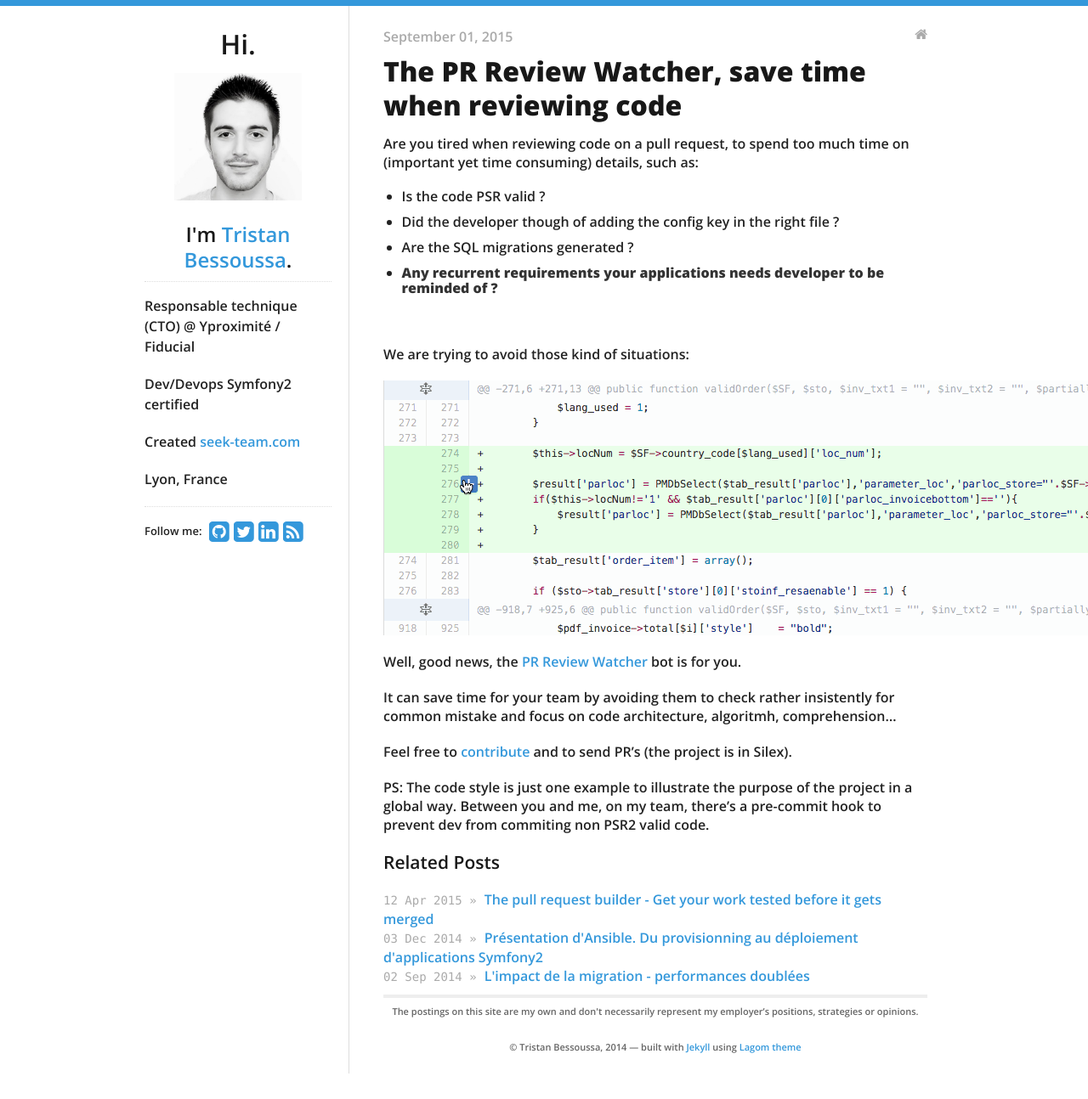
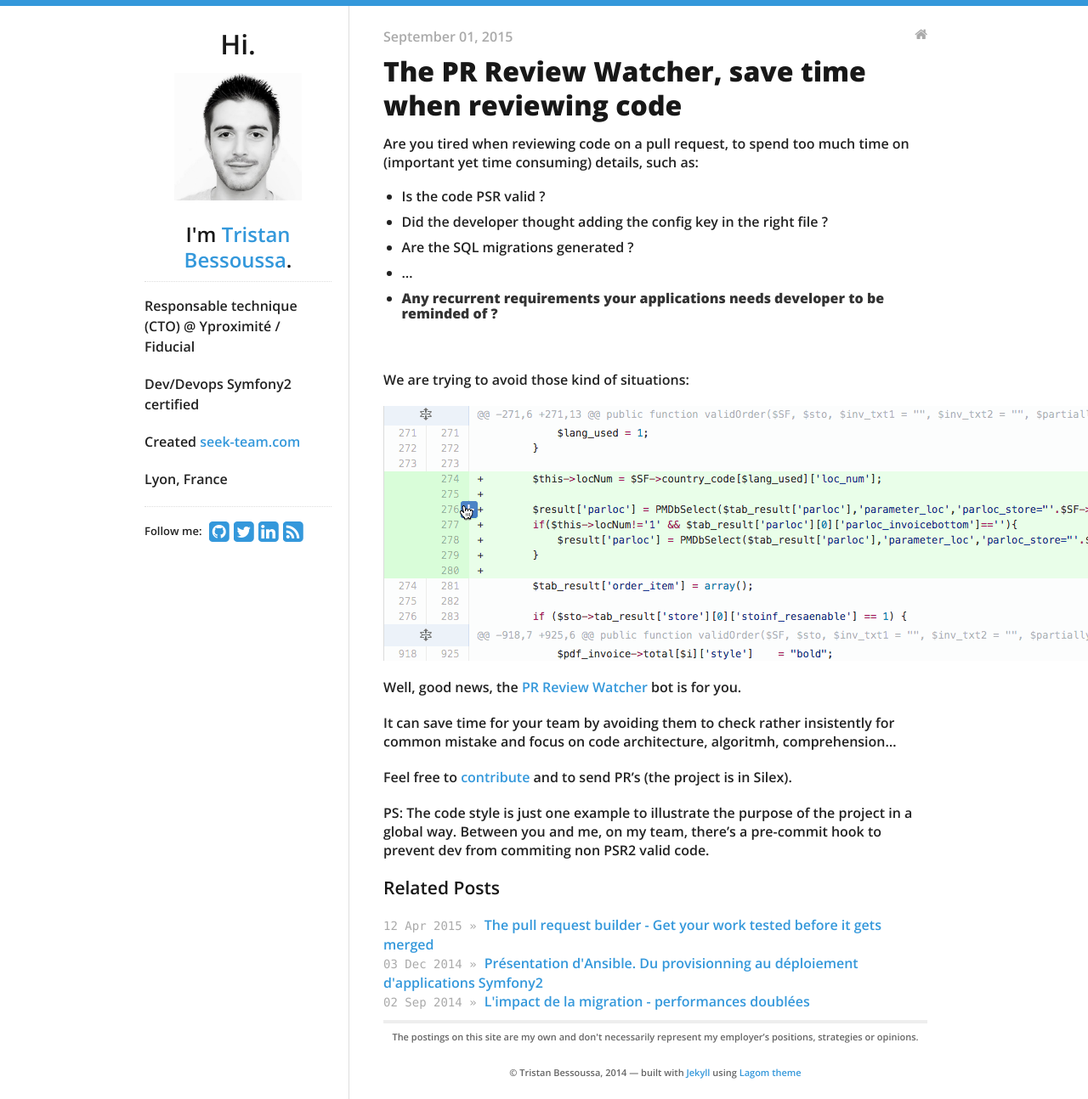
Before and after one commit to swanson/lagom, a Jekyll site: the page built from _posts/2015-09-01-pull-request-reviewer.md, in a window 1280 px wide. Shown: the whole page at 85% size. Built offline with Jekyll 4.4.1, drawn with Linux system fonts in a browser that asks for light colours; nearby versions of some CDN libraries; comment, search, counter and statistics services are not loaded; before the commit the page ends 1264 px from its top, so only the background shows below that.

Commit message:
Fixed english mistake

```diff
--- a/_posts/2015-09-01-pull-request-reviewer.md
+++ b/_posts/2015-09-01-pull-request-reviewer.md
@@ -8,8 +8,9 @@ categories:
 Are you tired when reviewing code on a pull request, to spend too much time on (important yet time consuming) details, such as:
 
  * Is the code PSR valid ?
- * Did the developer though of adding the config key in the right file ?
+ * Did the developer thought adding the config key in the right file ?
  * Are the SQL migrations generated ?
+ * ...
  * **Any recurrent requirements your applications needs developer to be reminded of ?**
 
 <br>
```
